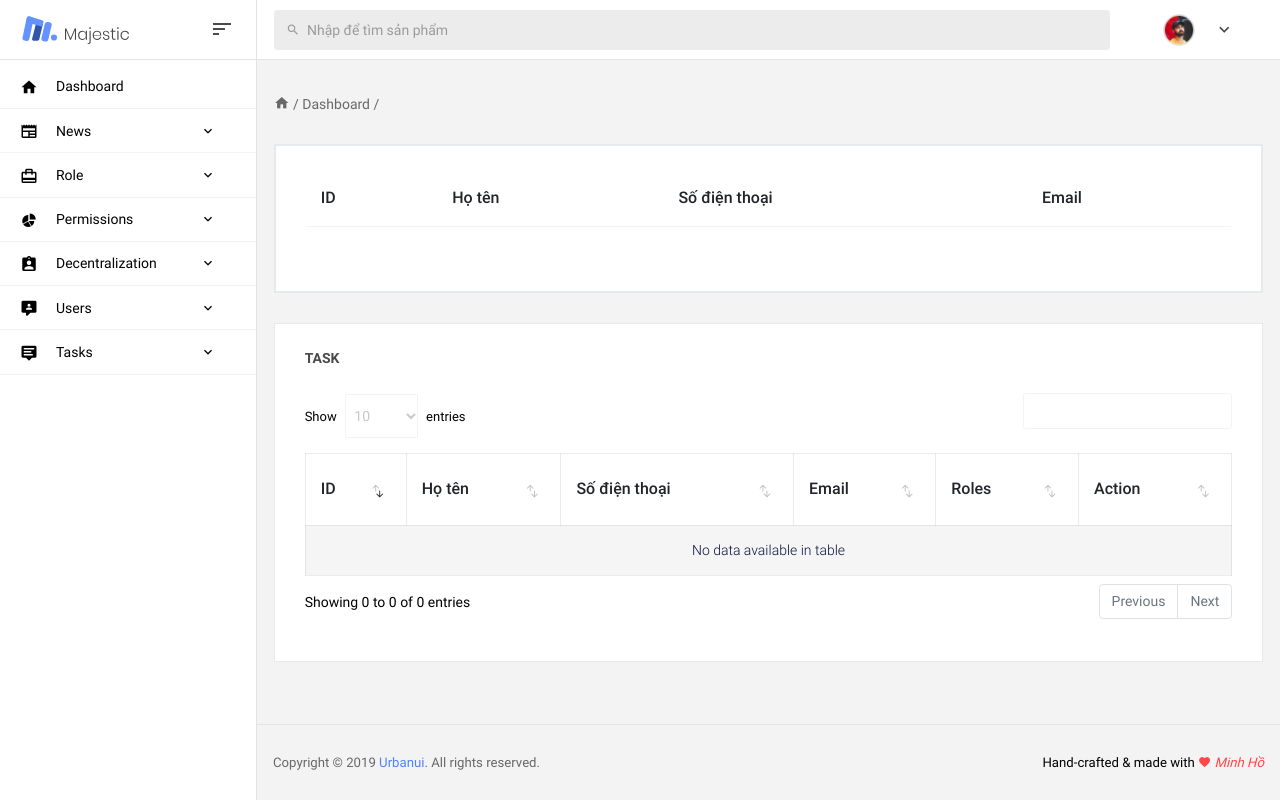
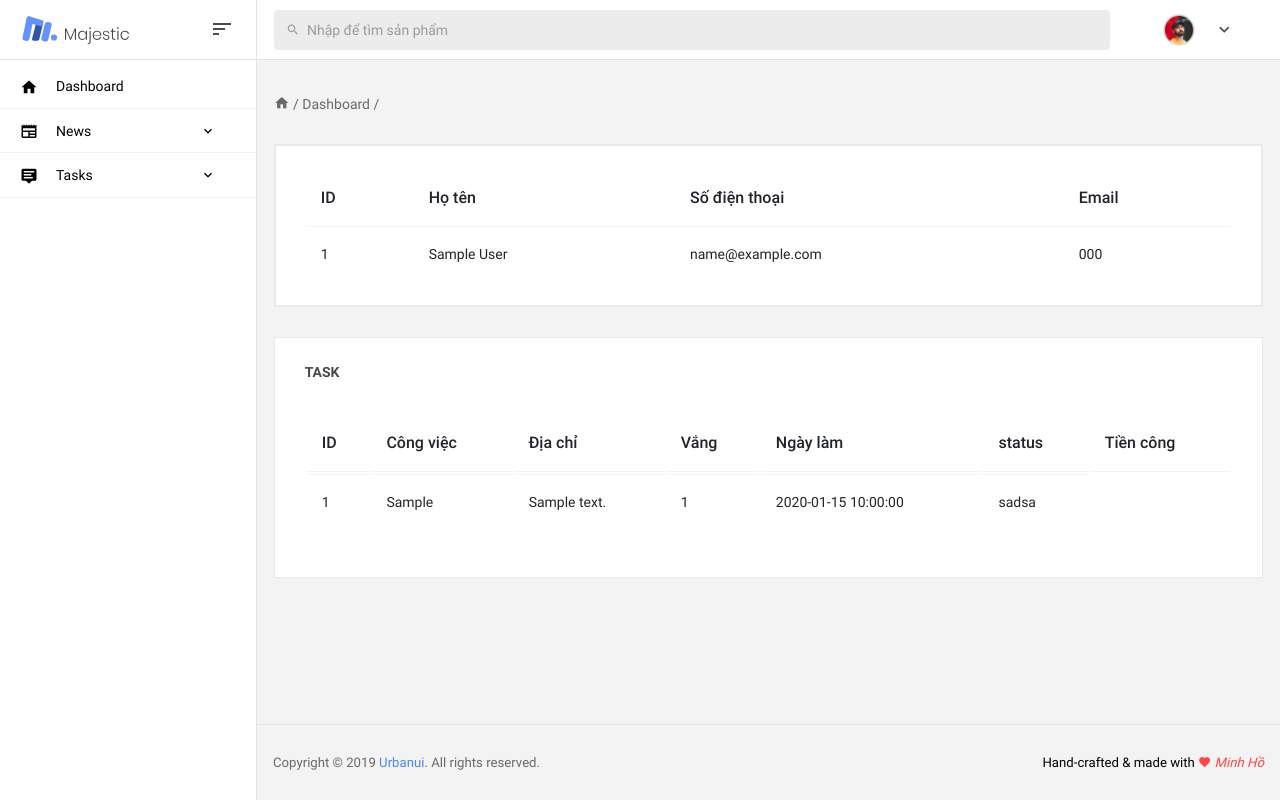
Before and after one commit to BrianJSX/Ecommerce-Laravel, a Laravel app: page /admin/tasks/view_tasks/1 in a window 1280 px wide. Run offline with Laravel 8, Linux system fonts and the light colour scheme; a user stored in the database is signed in; tables that the repository leaves empty hold one stand-in row (values such as "Sample post"); data that the repository does not hold is empty; style sheets or scripts are compiled from the project's sources; parts of the project's set-up code (start-up, migrations or seed data) failed here and were passed over; some libraries are stand-ins or nearby versions.

Commit message:
edit getTask in TasksController

```diff
--- a/app/Http/Controllers/TasksController.php
+++ b/app/Http/Controllers/TasksController.php
@@ -7,6 +7,7 @@ use App\User;
 use Spatie\Permission\Models\Role;
 use Spatie\Permission\Models\Permission;
 use App\TaskModel;
+use Illuminate\Support\Facades\Redirect;
 
 class TasksController extends Controller
 {
@@ -16,10 +17,16 @@ class TasksController extends Controller
         return view('admin.allUserTask', $data);
     }
     public function getTask($id){
-        // $tasks = TaskModel::where('user_id', $id)->first();
-        // dd($tasks);
-        // // $data['tasks'] = $tasks;
-        // // return view('admin.allTask', $data);
-        return view('admin.allTask');
+        $user = User::where('id', $id)->count();
+        if($user > 0){
+            $user = User::where('id', $id)->get();
+            $task = User::find($id)->tasks;
+            $data['tasks'] = $task;
+            $data['users'] = $user;
+            // dd($data);
+            return view('admin.allTask', $data);
+        }
+        return redirect()->route('view_user_task');
+
     }
 }
--- a/app/TaskModel.php
+++ b/app/TaskModel.php
@@ -10,8 +10,8 @@ class TaskModel extends Model
     protected $primaryKey = 'id';
     protected $guarded = [];
 
-    public function user()
+    public function users()
     {
-        return $this->belongsTo('App\User');
+        return $this->belongsToMany(User::class, 'user_task');
     }
 }
--- a/app/User.php
+++ b/app/User.php
@@ -41,4 +41,9 @@ class User extends Authenticatable
     protected $casts = [
         'email_verified_at' => 'datetime',
     ];
+
+    public function tasks()
+    {
+        return $this->belongsToMany(TaskModel::class, 'user_task');
+    }
 }
--- a/resources/views/admin/allTask.blade.php
+++ b/resources/views/admin/allTask.blade.php
@@ -41,12 +41,14 @@
                               </tr>
                             </thead>
                             <tbody>
-                                <tr>
-                                    <td></td>
-                                    <td></td>
-                                    <td></td>
-                                    <td></td>
-                                </tr>
+                                @foreach ($users as $user)
+                                    <tr>
+                                        <td>{{$user->id}}</td>
+                                        <td>{{$user->name}}</td>
+                                        <td>{{$user->email}}</td>
+                                        <td>{{$user->phone}}</td>
+                                    </tr>
+                                @endforeach
                             </tbody>
                           </table>
                     </div>
@@ -64,15 +66,25 @@
                     <thead>
                       <tr>
                           <th>ID</th>
-                          <th>Họ tên</th>
-                          <th>Số điện thoại</th>
-                          <th>Email</th>
-                          <th>Roles</th>
-                          <th>Action</th>
+                          <th>Công việc</th>
+                          <th>Địa chỉ</th>
+                          <th>Vắng</th>
+                          <th>Ngày làm</th>
+                          <th>status</th>
+                          <th>Tiền công</th>
                       </tr>
                     </thead>
                     <tbody>
-
+                        @foreach ($tasks as $task)
+                        <tr>
+                            <td>{{$task->id}}</td>
+                            <td>{{$task->job}}</td>
+                            <td>{{$task->address}}</td>
+                            <td>{{$task->day_off}}</td>
+                            <td>{{$task->day_work}}</td>
+                            <td>sadsa</td>
+                        </tr>
+                    @endforeach
                     </tbody>
                   </table>
                 </div>
--- a/resources/views/adminindex.blade.php
+++ b/resources/views/adminindex.blade.php
@@ -194,6 +194,7 @@
             @endhasanyrole
 
             @hasanyrole('super_admin|admin')
+                @unlessrole('admin')
                 {{-- ROLES --}}
                 <li class="nav-item">
                     <a class="nav-link" data-toggle="collapse" href="#roles" aria-expanded="false"
@@ -273,6 +274,7 @@
                         </ul>
                     </div>
                 </li>
+                @endunlessrole
             {{-- TASK --}}
             <li class="nav-item">
                 <a class="nav-link" data-toggle="collapse" href="#tasks" aria-expanded="false"
--- a/routes/web.php
+++ b/routes/web.php
@@ -58,7 +58,7 @@ Route::group(['prefix' => 'admin','middleware' => 'checklogindashboard' ], funct
     });
     //--------------------------------------SUPER_ADMIN-------------------------------------------//
 
-    Route::group(['middleware' => 'role:super_admin|admin'], function () {
+    Route::group(['middleware' => 'role:super_admin'], function () {
         //ROLES
         Route::group(['prefix' => 'role'], function () {
             Route::get('view_role','RoleController@allrole')->name('allrole');
@@ -103,10 +103,11 @@ Route::group(['prefix' => 'admin','middleware' => 'checklogindashboard' ], funct
             Route::post('update_user/{id}', 'UserController@update');
             Route::get('detele_user/{id}', 'UserController@destroy')->name('destroyuser');
         });
-        Route::group(['prefix' => 'tasks'], function () {
-            Route::get('/view_users_tasks', 'TasksController@getUserTask')->name('view_user_task');
-            Route::get('/view_tasks/{id}', 'TasksController@getTask')->name('view_tasks');
-        });
+    });
+    //TASK
+    Route::group(['prefix' => 'tasks' ,'middleware' => ['role:super-admin|admin']], function () {
+        Route::get('/view_users_tasks', 'TasksController@getUserTask')->name('view_user_task');
+        Route::get('/view_tasks/{id}', 'TasksController@getTask')->name('view_tasks');
     });
 
     //-------------------------------------------POSTER----------------------------------------//
```
Also changed, not shown: database/migrations/2020_09_12_121738_create_tasks_table.php, database/migrations/2020_09_12_160834_create_user_task_table.php. Lines whose indentation alone changed are shown as unchanged.
